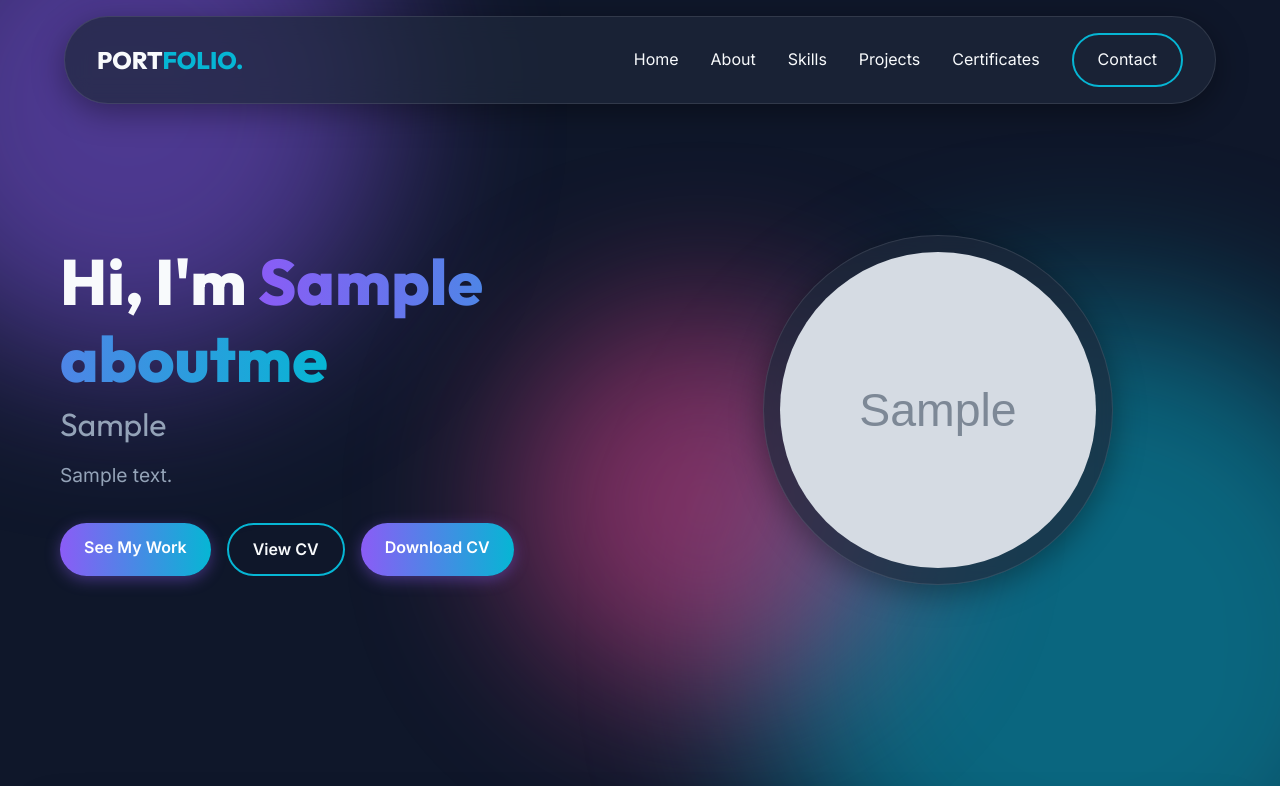
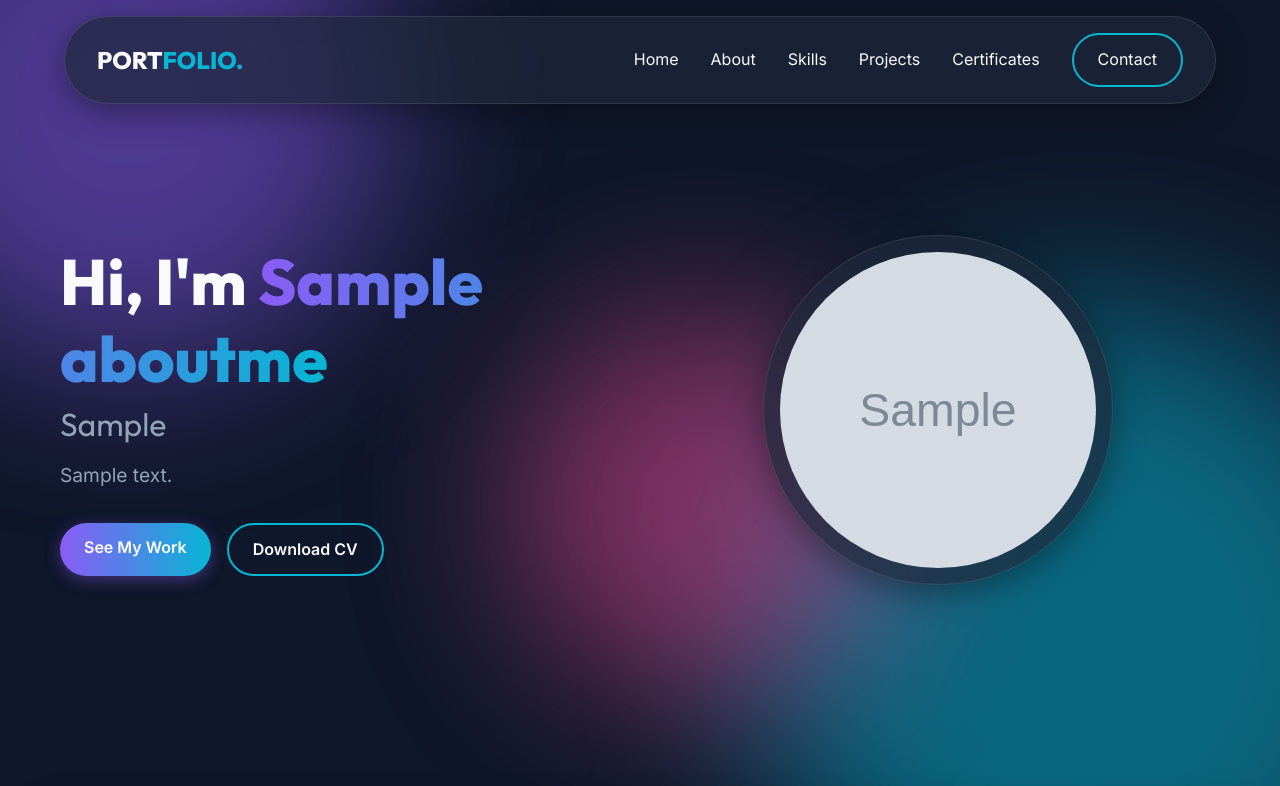
Before and after one commit to justin-0/portfolio, a Django app: page / in a window 1280 px wide. Shown: the top 786 px of the page. Run offline with Django 5.2, Linux system fonts and the light colour scheme; tables that the repository leaves empty hold one stand-in row (values such as "Sample post"); grey boxes marked "Sample" are stand-in pictures.

Commit message:
Fix resume as URL field

```diff
--- a/core/models.py
+++ b/core/models.py
@@ -6,7 +6,7 @@ class AboutMe(models.Model):
     headline = models.CharField(max_length=200, help_text="Short description like 'Full Stack Developer'")
     bio = models.TextField()
     profile_image = models.ImageField(upload_to='profile/', blank=True, null=True)
-    resume = models.URLField(blank=True, null=True,help_text="Direct link to your resume (Google Drive, Dropbox, etc.)")
+    resume = models.URLField(blank=True, null=True, help_text="Direct link to your resume (Google Drive, Dropbox, etc.)")
     contact_email = models.EmailField()
     github_url = models.URLField(blank=True, null=True)
     linkedin_url = models.URLField(blank=True, null=True)
--- a/core/templates/core/home.html
+++ b/core/templates/core/home.html
@@ -10,8 +10,7 @@
             <div class="hero-actions">
                 <a href="#projects" class="btn btn-primary">See My Work</a>
                 {% if about.resume %}
-                    <a href="{{ about.resume }}" class="btn btn-outline" target="_blank">View CV</a>
-                    <a href="{{ about.resume }}" class="btn btn-primary" target="_blank" download>Download CV</a>
+                    <a href="{{ about.resume }}" class="btn btn-outline" target="_blank">Download CV</a>
                 {% endif %}
             </div>
         </div>
```
